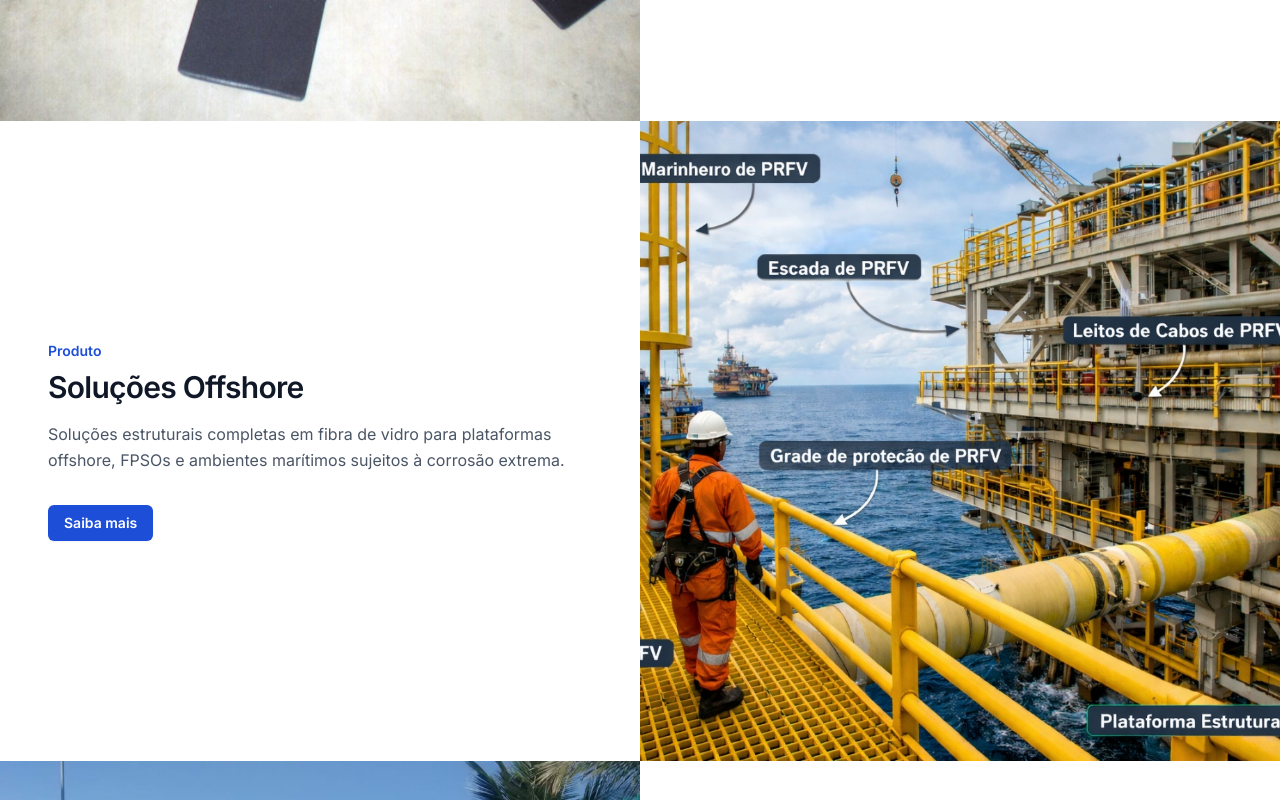
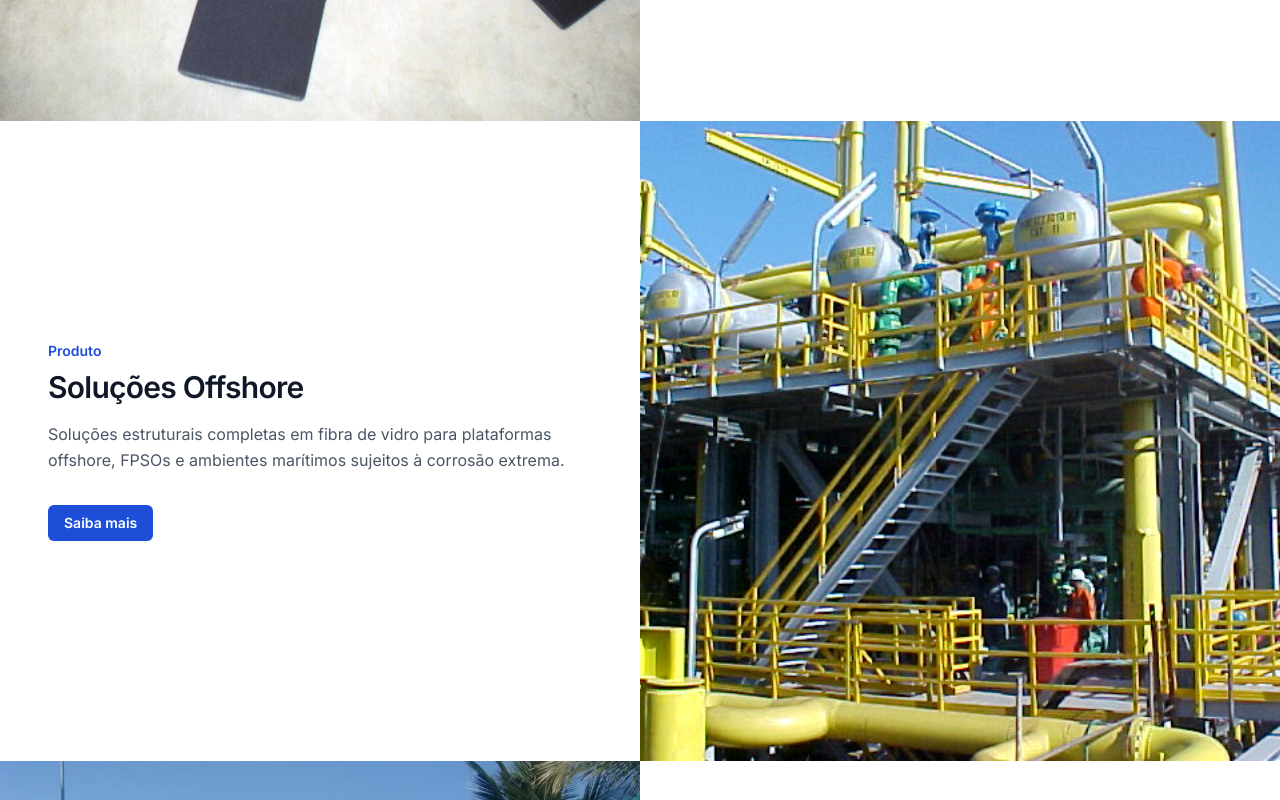
Before and after one commit to overdrive-dev/azul-web-mosaico, a Next.js app: page / in a window 1280 px wide. Shown: the part 4780-5580 px from the top of the page. Built offline with nearby package versions, Linux system fonts and the light colour scheme.

Commit message:
fix: correct Soluções Offshore images (home: foto-06, page: foto-15)

```diff
--- a/app/page.tsx
+++ b/app/page.tsx
@@ -224,7 +224,7 @@ export default function Home() {
           </div>
           <div className="order-first lg:order-none lg:w-1/2">
             <div className="relative aspect-square lg:aspect-auto lg:h-[50vw] w-full bg-gray-200">
-              <Image src="/images/foto-01.jpeg" alt="Soluções Offshore" fill className="object-cover" />
+              <Image src="/images/foto-06.JPG" alt="Soluções Offshore" fill className="object-cover" />
             </div>
           </div>
         </div>
--- a/app/solucoes-offshore/page.tsx
+++ b/app/solucoes-offshore/page.tsx
@@ -29,7 +29,7 @@ export default function SolucoesOffshorePage() {
           </div>
           <div className="order-first lg:order-none lg:w-1/2">
             <div className="relative aspect-square lg:aspect-auto lg:h-[50vw] w-full bg-gray-200">
-              <Image src="/images/foto-01.jpeg" alt="Plataforma offshore com soluções em fibra de vidro" fill className="object-cover" />
+              <Image src="/images/foto-15.jpeg" alt="Plataforma offshore com soluções em fibra de vidro" fill className="object-cover" />
             </div>
           </div>
         </div>
```
